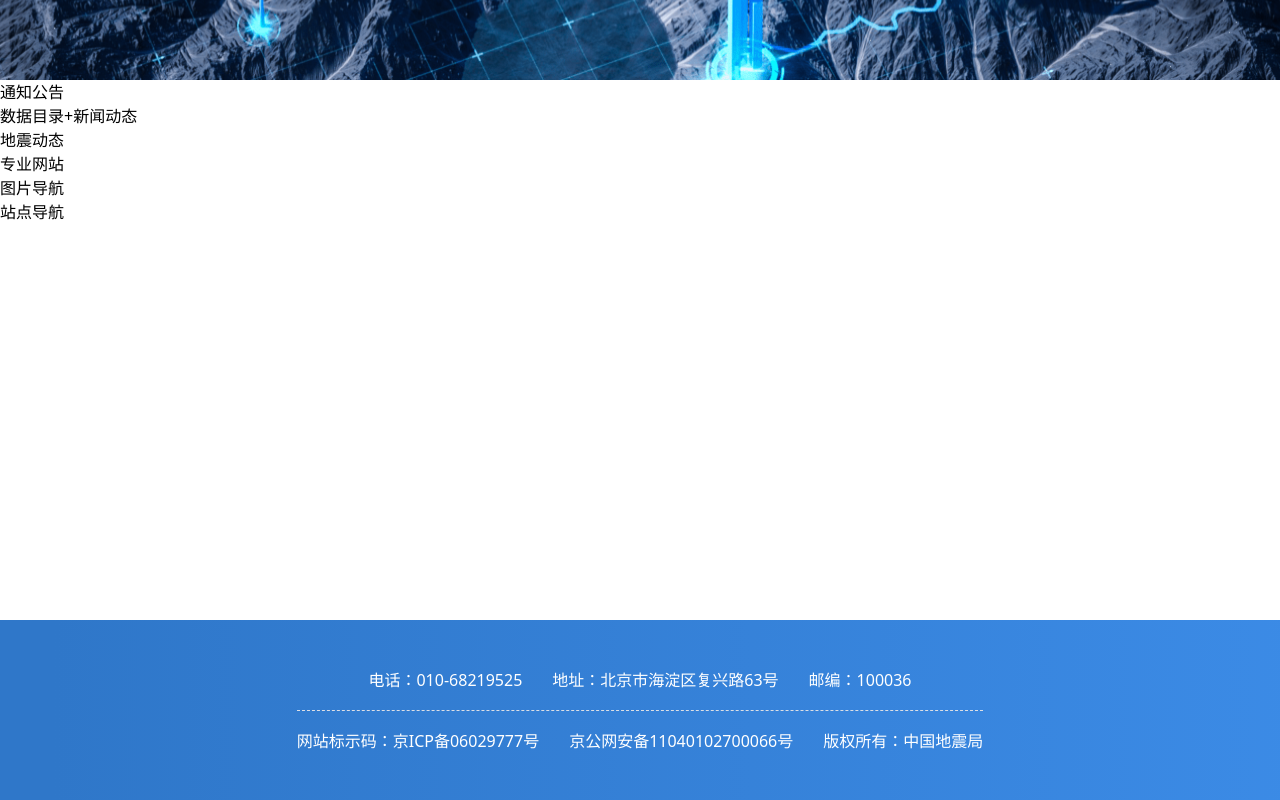
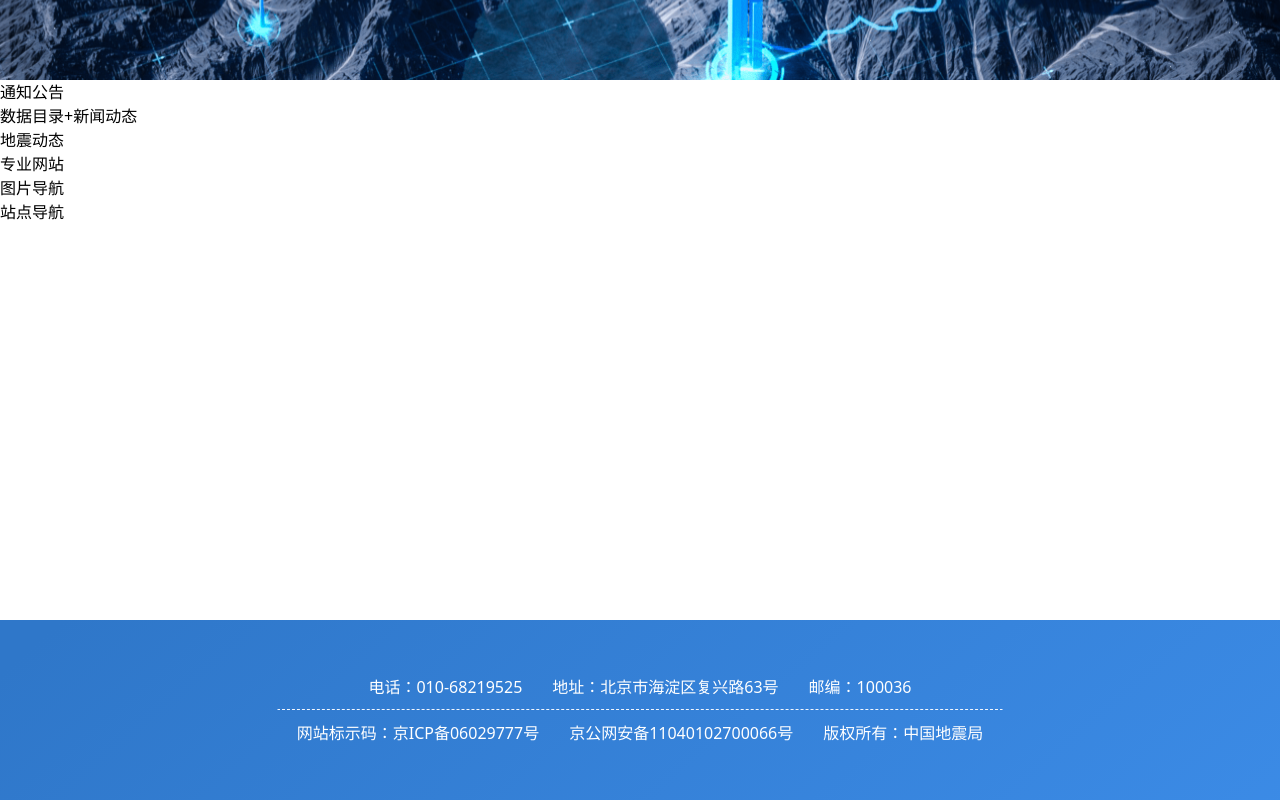
Before and after one commit to jiaiqi/earth_mothitor_next, a Nuxt app: page / in a window 1280 px wide. Shown: the part 390-1190 px from the top of the page. Built offline with nearby package versions, Linux system fonts and the light colour scheme; a web font is replaced by a local one.

Commit message:
style: 优化class

```diff
--- a/app/components/Footer.vue
+++ b/app/components/Footer.vue
@@ -1,15 +1,14 @@
 <template>
-  <div class="h-180px flex items-center justify-center from-#2F77C9 to-#3E8FEC from-4.16% to-122.08% bg-gradient-to-r">
-    <div text="white center">
+  <div class="bg-gradient-blue h-180px flex items-center justify-center">
+    <div text="center">
       <p class="flex justify-center gap-30px">
         <span>电话：010-68219525</span>      <span>地址：北京市海淀区复兴路63号</span>      <span>邮编：100036</span>
       </p>
-      <el-divider border-style="dashed" m-y-18px />
-      <p class="flex justify-center gap-30px">
+      <p border="1px dashed transparent" class="m-y-10px b-t-#F1F6FF" />
+      <p class="flex justify-center gap-30px p-x-20px">
         <span>网站标示码：京ICP备06029777号</span>      <span>京公网安备11040102700066号</span>      <span>版权所有：中国地震局</span>
       </p>
     </div>
-    <!-- <NuxtLink i-carbon-campsite to="/" />
-    <DarkToggle /> -->
+    <!-- <DarkToggle /> -->
   </div>
 </template>
--- a/app/components/PageHeader.vue
+++ b/app/components/PageHeader.vue
@@ -15,7 +15,7 @@ const headerButtons = ref([
 
 <template>
   <header
-    class="h-100px w-full flex items-center justify-between from-#2F77C9 to-#3E8FEC from-4.16% to-122.08% bg-gradient-to-r text-18px text-white"
+    class="bg-gradient-blue h-100px w-full flex items-center justify-between text-18px text-white"
   >
     <div class="hidden flex-1 md:flex" />
     <div container xl:max-w-1300px class="m-x-10px w-full flex flex-col items-center justify-between md:flex-row">
--- a/uno.config.ts
+++ b/uno.config.ts
@@ -26,13 +26,8 @@ export default defineConfig({
     },
   },
   rules: [
-    [/^bg-gradient-(\w+)$/, ([, color]) => ({
-      'background-image': `linear-gradient(to right, var(--${color}) 0%, var(--${color}) 100%)`,
-    })],
-    [/^min-h-calc-(.*)$/, ([, calc]) => ({
-      'min-height': `calc(${calc})`,
-    })],
     ['min-h-screen-260', { 'min-height': 'calc(100vh - 260px)' }],
+    ['bg-gradient-blue', { 'background-image': ' linear-gradient(139.61deg, rgba(47,119,201,1) 4.16%,rgba(62,143,236,1) 122.08%);', 'color': '#fff' }],
   ],
   shortcuts: [
     ['btn', 'px-4 py-1 rounded inline-block bg-teal-600 text-white cursor-pointer hover:bg-teal-700 disabled:cursor-default disabled:bg-gray-600 disabled:opacity-50'],
@@ -46,7 +41,6 @@ export default defineConfig({
       extraProperties: {
         'display': 'inline-block',
         'vertical-align': 'middle',
-        // ...
       },
     }),
     presetTypography(),
```
